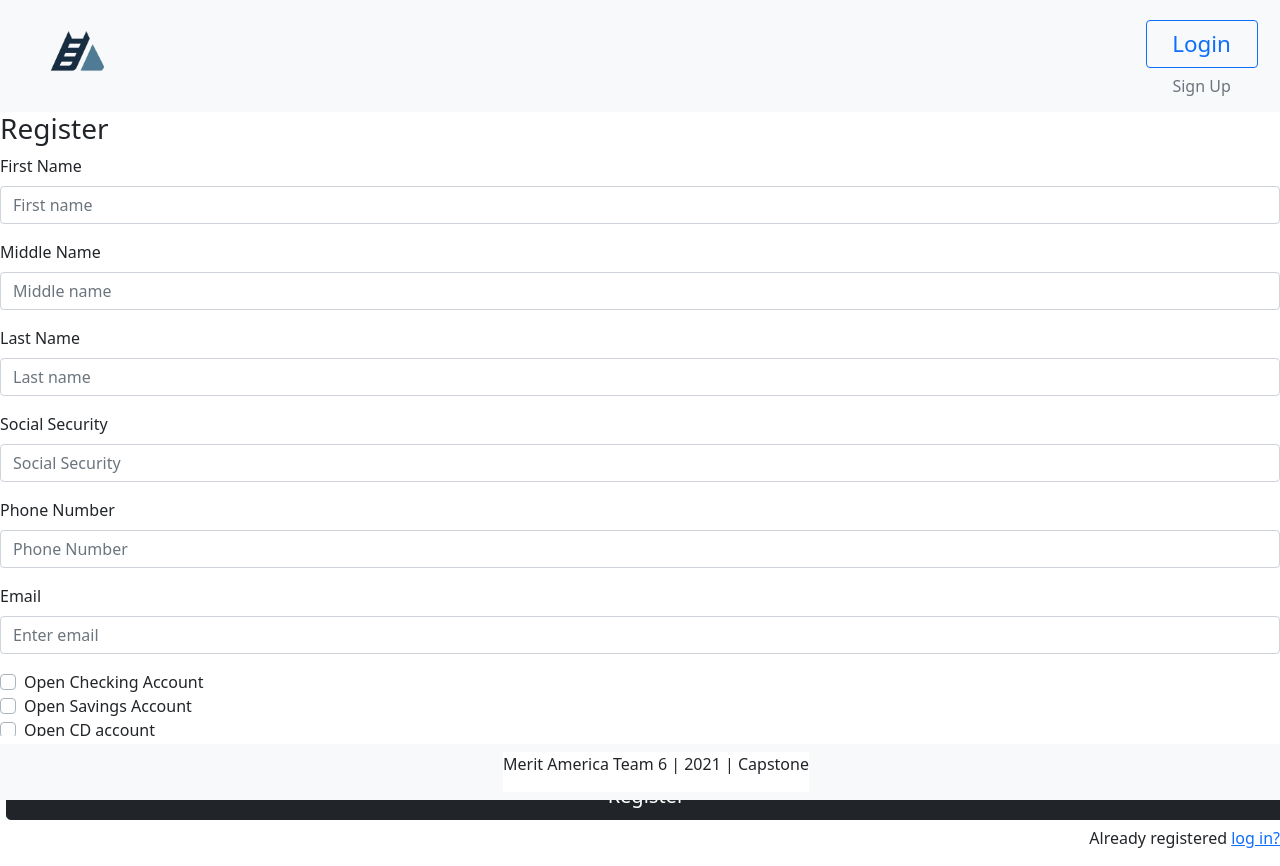
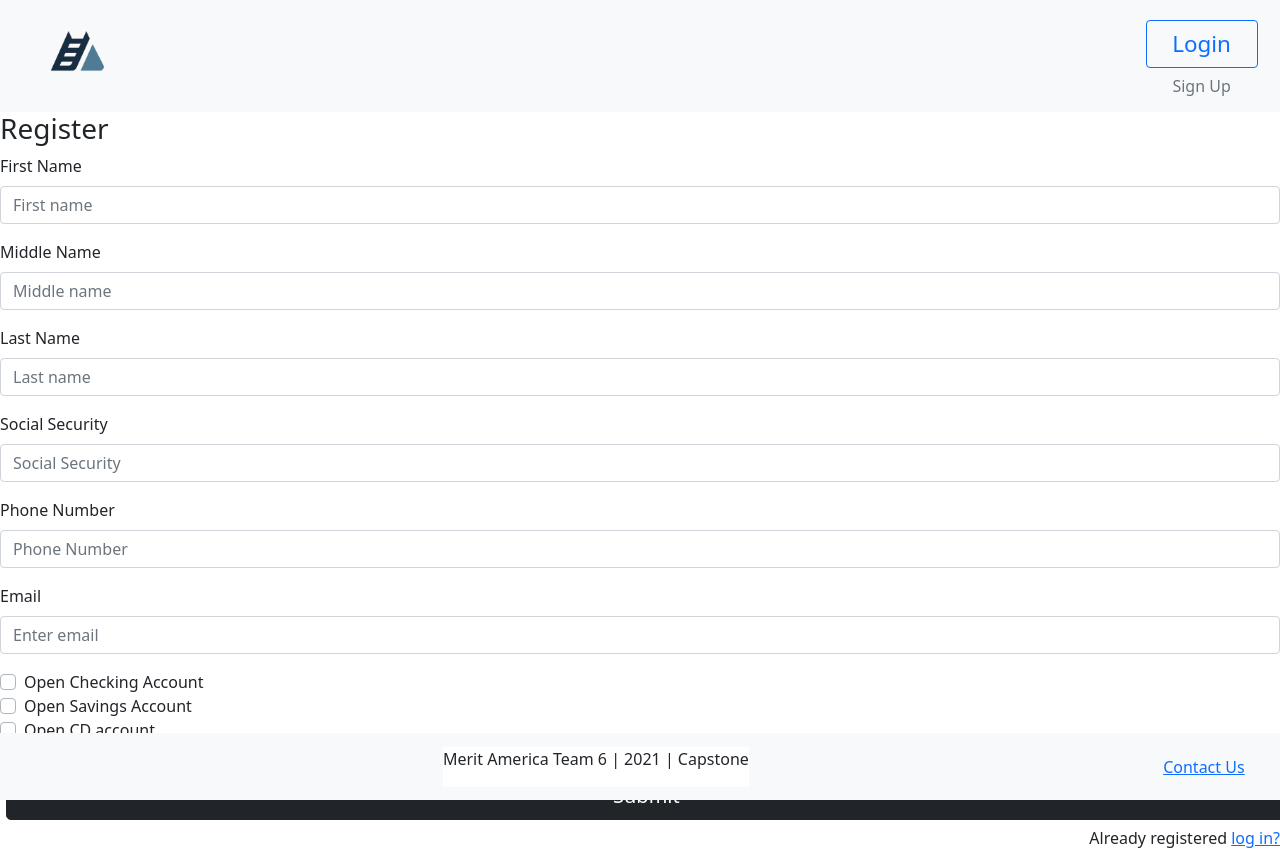
Before and after one commit to mematthew123/React-Capstone, a React (Create React App) app: page /user in a window 1280 px wide. Built offline with nearby package versions, Linux system fonts and the light colour scheme.

Commit message:
added "contact" button to footer

```diff
--- a/src/components/Footer.js
+++ b/src/components/Footer.js
@@ -16,6 +16,10 @@ class Footer extends React.Component {
                 <div>
 
 
+                <button type="button" className="btn btn-link" data-toggle="modal" data-target="#contactModal">Contact Us</button>
+
+
+
                 </div>
 
               </nav>
--- a/src/components/UserDetails/UserDetails.js
+++ b/src/components/UserDetails/UserDetails.js
@@ -26,6 +26,10 @@ class UserDetails extends React.Component {
         // create handle click
         // add fetch post to add account holder
     }
+
+
+
+
 
     render() {
         return (
@@ -96,7 +100,7 @@ class UserDetails extends React.Component {
                         <label className="custom-control-label" htmlFor="customCheck4">Open IRA Account</label>
                     </div>
 
-                    <button type="submit" className="btn btn-dark btn-lg btn-block">Register</button>
+                    <button type="submit" className="btn btn-dark btn-lg btn-block" onClick={this.handleSignUp}>Submit</button>
 
                     <p className="forgot-password text-right">
                         Already registered <a href="#">log in?</a>
```
Also changed, not shown: src/components/UserDashboard/UserDashboard.js (+12 -2 lines).
